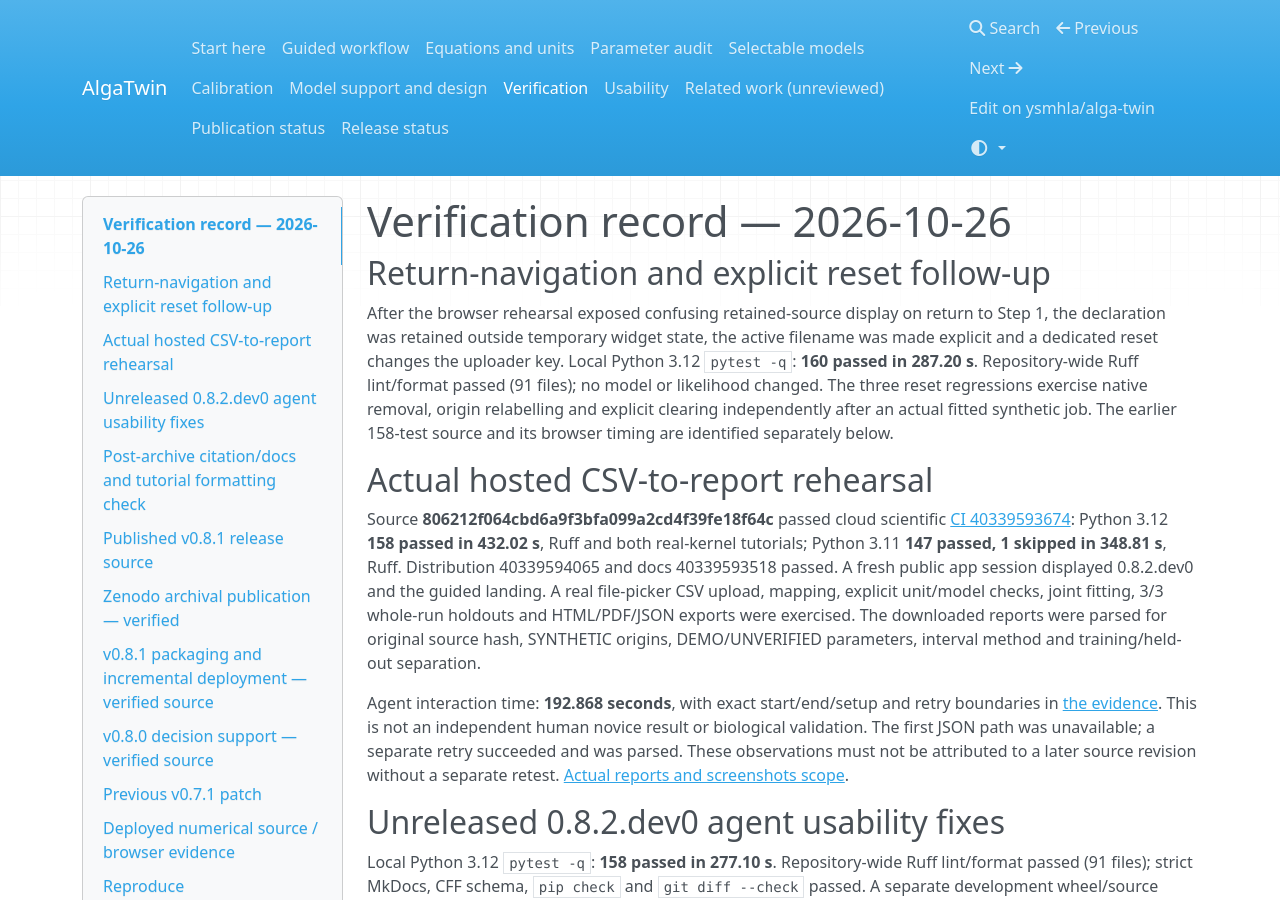
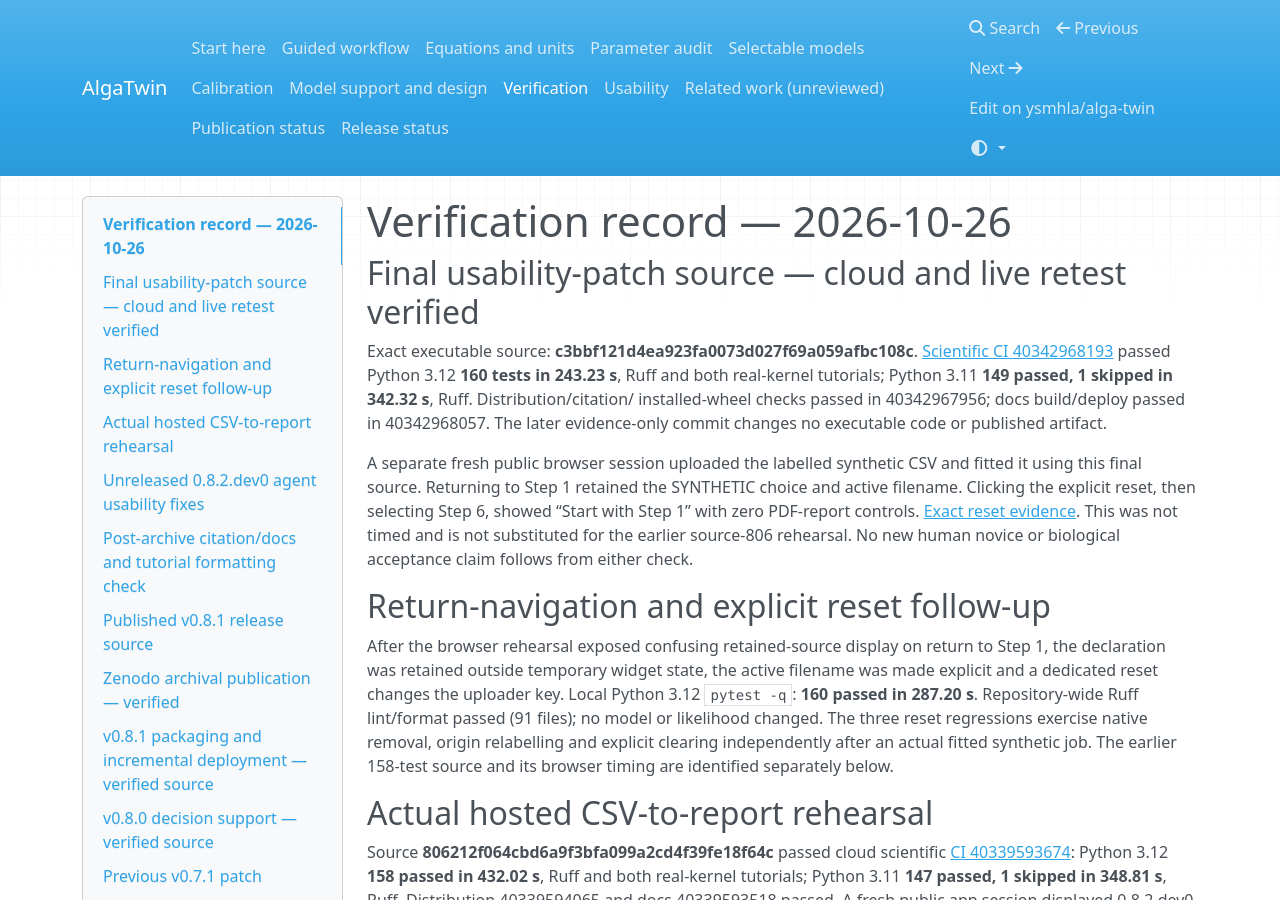
Before and after one commit to ysmhla/alga-twin, an MkDocs documentation site: the page built from docs/VERIFICATION.md, in a window 1280 px wide and 900 px high. Built offline with MkDocs 1.6.1, drawn with Linux system fonts in a browser that asks for light colours; nearby versions of some CDN libraries.

Commit message:
Record passing final-source CI and live CSV reset evidence [skip ci]
Evidence-only bookkeeping: Python 3.12 160 tests, Python 3.11 149 plus one optional skip, Ruff, real notebooks, distribution and docs checks passed. Preserve agent timing on its original source and human-study/biological gaps. No executable code or published artifact changed.

```diff
--- a/docs/VERIFICATION.md
+++ b/docs/VERIFICATION.md
@@ -1,4 +1,20 @@
 # Verification record — 2026-10-26
+
+## Final usability-patch source — cloud and live retest verified
+
+Exact executable source: **c3bbf121d4ea923fa0073d027f69a059afbc108c**.
+[Scientific CI 40342968193](https://github.com/ysmhla/alga-twin/actions/runs/40342968193)
+passed Python 3.12 **160 tests in 243.23 s**, Ruff and both real-kernel tutorials;
+Python 3.11 **149 passed, 1 skipped in 342.32 s**, Ruff. Distribution/citation/
+installed-wheel checks passed in 40342967956; docs build/deploy passed in 40342968057.
+The later evidence-only commit changes no executable code or published artifact.
+
+A separate fresh public browser session uploaded the labelled synthetic CSV and
+fitted it using this final source. Returning to Step 1 retained the SYNTHETIC
+choice and active filename. Clicking the explicit reset, then selecting Step 6,
+showed “Start with Step 1” with zero PDF-report controls. [Exact reset evidence](smoke/v0_8_2_dev/reset_evidence.json).
+This was not timed and is not substituted for the earlier source-806 rehearsal.
+No new human novice or biological acceptance claim follows from either check.
 
 ## Return-navigation and explicit reset follow-up
 
```
Also changed, not shown: README.md (+4 -1 lines), docs/RELEASE_STATUS.md (+4 -1 lines), docs/USABILITY.md (+1 -1 lines), docs/smoke/v0_8_2_dev/README.md (+14 -0 lines), docs/smoke/v0_8_2_dev/reset_evidence.json (added, +34 -0 lines), assets/screenshots/cleared-report-v082.jpg (added), assets/screenshots/retained-origin-v082.jpg (added).
